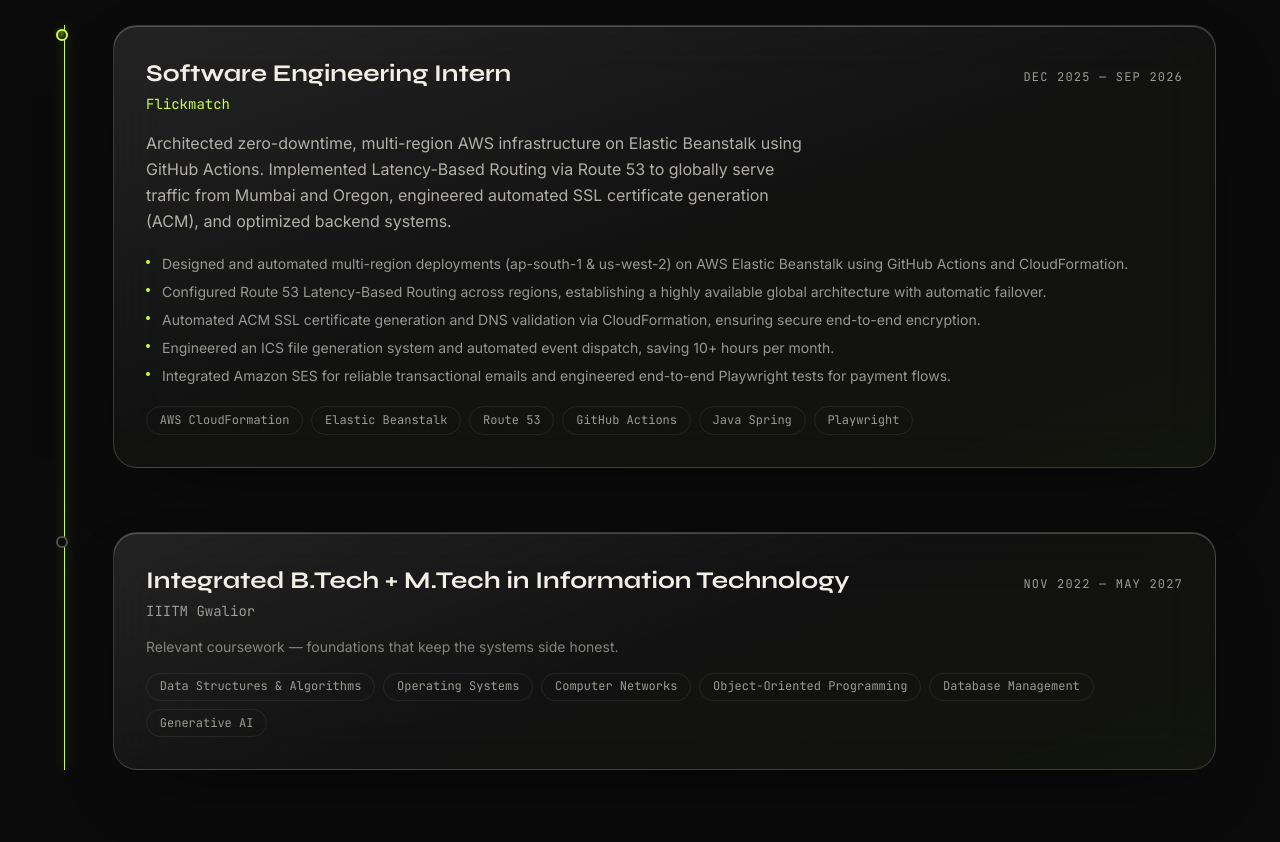
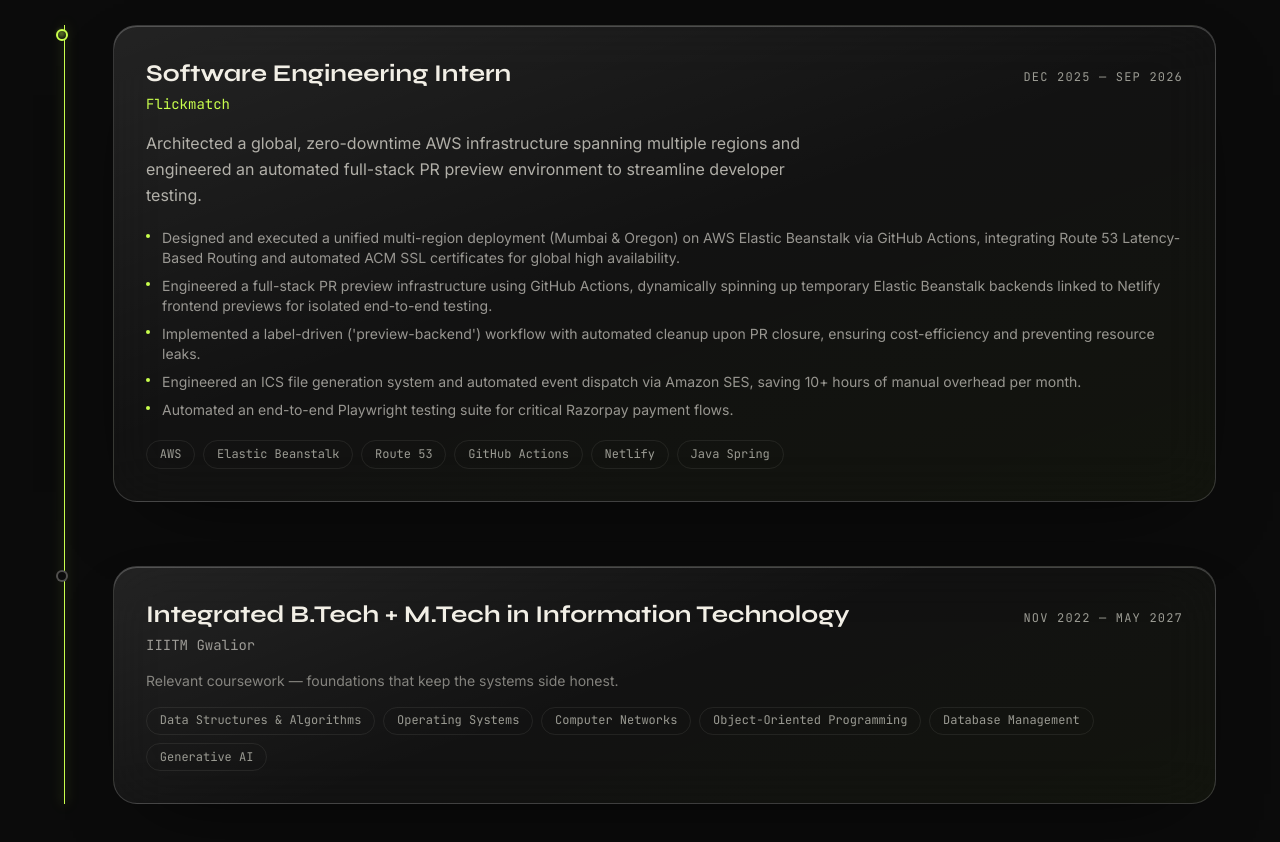
Before and after one commit to bhandari16arjun/portfolio, a React (Vite) app: page / in a window 1280 px wide. Shown: the part 4840-5682 px from the top of the page. Built offline with nearby package versions, Linux system fonts and the light colour scheme.

Commit message:
Update Flickmatch experience to include full-stack PR preview environments

```diff
--- a/src/data/content.js
+++ b/src/data/content.js
@@ -151,15 +151,15 @@
     company: "Flickmatch",
     period: "Dec 2025 — Sep 2026",
     summary:
-      "Architected zero-downtime, multi-region AWS infrastructure on Elastic Beanstalk using GitHub Actions. Implemented Latency-Based Routing via Route 53 to globally serve traffic from Mumbai and Oregon, engineered automated SSL certificate generation (ACM), and optimized backend systems.",
+      "Architected a global, zero-downtime AWS infrastructure spanning multiple regions and engineered an automated full-stack PR preview environment to streamline developer testing.",
     highlights: [
-      "Designed and automated multi-region deployments (ap-south-1 & us-west-2) on AWS Elastic Beanstalk using GitHub Actions and CloudFormation.",
-      "Configured Route 53 Latency-Based Routing across regions, establishing a highly available global architecture with automatic failover.",
-      "Automated ACM SSL certificate generation and DNS validation via CloudFormation, ensuring secure end-to-end encryption.",
-      "Engineered an ICS file generation system and automated event dispatch, saving 10+ hours per month.",
-      "Integrated Amazon SES for reliable transactional emails and engineered end-to-end Playwright tests for payment flows.",
+      "Designed and executed a unified multi-region deployment (Mumbai & Oregon) on AWS Elastic Beanstalk via GitHub Actions, integrating Route 53 Latency-Based Routing and automated ACM SSL certificates for global high availability.",
+      "Engineered a full-stack PR preview infrastructure using GitHub Actions, dynamically spinning up temporary Elastic Beanstalk backends linked to Netlify frontend previews for isolated end-to-end testing.",
+      "Implemented a label-driven ('preview-backend') workflow with automated cleanup upon PR closure, ensuring cost-efficiency and preventing resource leaks.",
+      "Engineered an ICS file generation system and automated event dispatch via Amazon SES, saving 10+ hours of manual overhead per month.",
+      "Automated an end-to-end Playwright testing suite for critical Razorpay payment flows.",
     ],
-    stack: ["AWS CloudFormation", "Elastic Beanstalk", "Route 53", "GitHub Actions", "Java Spring", "Playwright"],
+    stack: ["AWS", "Elastic Beanstalk", "Route 53", "GitHub Actions", "Netlify", "Java Spring"],
   },
 ]
 
```
